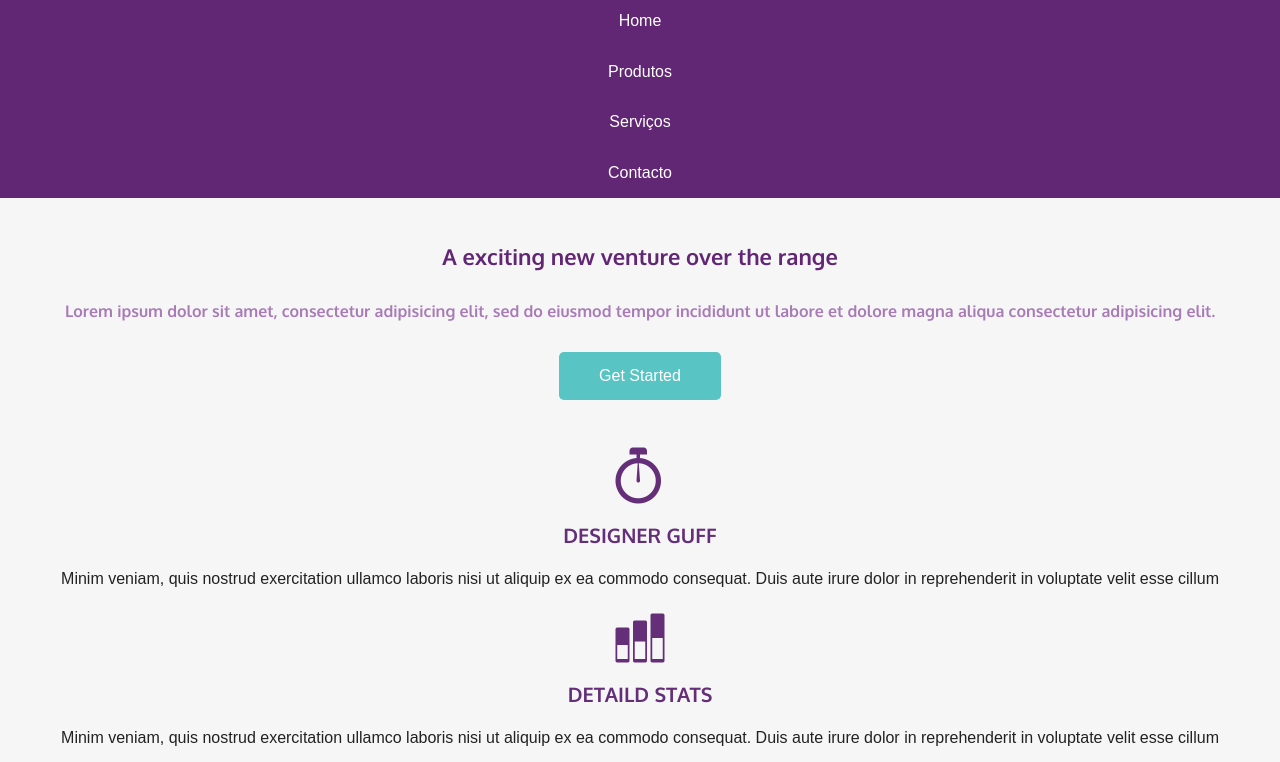
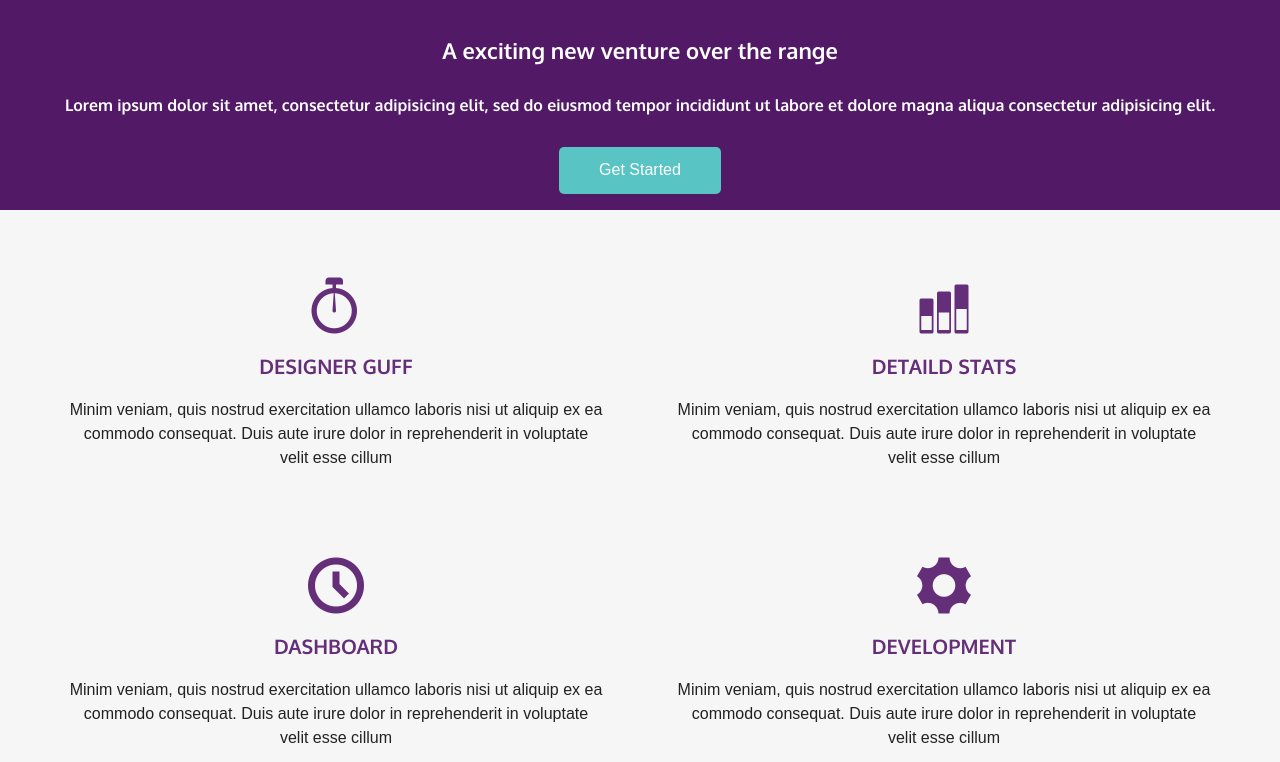
Before and after one commit to IsabelNtanda/range_hotels, a plain HTML site: page index.html in a window 1280 px wide. Shown: the part 87-849 px from the top of the page. Drawn offline with Linux system fonts and the light colour scheme; files whose address does not match are found by name.

Commit message:
feito responsividade pra Ipad

```diff
--- a/assets/css/style.css
+++ b/assets/css/style.css
@@ -1,109 +1,121 @@
-*{
+* {
   box-sizing: border-box;
 }
-html{
+html {
   font-family: sans-serif;
 }
-h1,h2,h3,h4,h5,h6{
-font-family: 'Oxygen', arial;
+h1,
+h2,
+h3,
+h4,
+h5,
+h6 {
+  font-family: "Oxygen", arial;
 }
-.button-sections{
+.clearfix::after,
+.row::after {
+  content: "";
+  display: block;
+  clear: both;
+}
+
+.button-sections {
   display: inline-block;
   background-color: #58c4c4;
-padding: .9em 2.5em;
+  padding: 0.9em 2.5em;
   border-radius: 5px;
   color: white;
   text-decoration: none;
   margin-top: 1em;
 }
-.button-sections:hover{
+.button-sections:hover {
   background-color: #37a0a0;
 }
 .top-header {
   text-align: center;
 }
-.top-header-logo{
-margin:.5em /* 8px*/;
+.top-header-logo {
+  margin: 0.5em /* 8px*/;
 }
-.top-nav{
-background-color:#612674;
-text-align:center;
+.top-nav {
+  background-color: #612674;
+  text-align: center;
 }
-.top-nav ul{
+.top-nav ul {
   list-style: none;
   margin: 0;
   padding: 0;
 }
-.top-nav a{
+.top-nav ul li {
+  display: inline-block;
+}
+.top-nav a {
   color: white;
   text-decoration: none;
   padding: 1em /* 1em = 16px*/;
   display: block;
 }
-.top-nav a:hover{
+.top-nav a:hover {
   background-color: #7c3792;
 }
-.top-content{
-background-color:#f6f6f6;
+.top-content {
+  background-color: #f6f6f6;
   padding: 1em;
   text-align: center;
   margin: 0;
 }
 
-.top-content-title{
+.top-content-title {
   color: #612674;
   font-size: 1.37em; /* 22/16 */
   margin: 1.37em;
 }
 
-.top-content-subtitle{
+.top-content-subtitle {
   color: #a87bb7;
   font-size: 1em;
   line-height: 1.5;
 }
 
-.middle-content{
+.middle-content {
   padding: 2em;
   background-color: #f6f6f6;
   text-align: center;
-
 }
-.middle-content-title{
+.middle-content-title {
   font-size: 1.25em;
   color: #652e78;
   text-transform: uppercase;
-
 }
-.middle-content p{
+.middle-content p {
   line-height: 1.5;
   color: #222;
 }
-.middle-content span[class^=icon]{
+.middle-content span[class^="icon"] {
   font-size: 3.5em;
   color: #652e78;
 }
-.main-content{
+.main-content {
   padding: 2em;
 }
 
-.main-content p{
+.main-content p {
   line-height: 1.2;
 }
-.main-content-article{
+.main-content-article {
   margin-bottom: 3.5em;
 }
-.main-content-title{
+.main-content-title {
   font-size: 1.25em;
   color: #652e65;
   text-transform: uppercase;
-letter-spacing: .2em;
-font-weight: normal
+  letter-spacing: 0.2em;
+  font-weight: normal;
 }
 
 /*Footer*/
 
-
-.hidden{
+.hidden {
   width: 0;
   height: 0;
   overflow: hidden;
@@ -111,25 +123,64 @@ font-weight: normal
   display: block;
 }
 
-.footer{
-  background:#25303e;
+.footer {
+  background: #25303e;
   color: #83969f;
-text-align:center;
-padding-bottom:2em;
+  text-align: center;
+  padding-bottom: 2em;
 }
-.footer p:last-child{
+.footer p:last-child {
   line-height: 1.5;
 }
-.footer-menushare{
-  background:#303d4c;
-  padding: .5em;
+.footer-menushare {
+  background: #303d4c;
+  padding: 0.5em;
 }
-.footer-menushare li{
+.footer-menushare li {
   display: inline-block;
   margin: 0 1em;
 }
-.footer-menushare a{
+.footer-menushare a {
   font-size: 1.1em;
   text-decoration: none;
   color: white;
 }
+
+/* Media queries*/
+/* 758px = 48.75em*/
+@media (min-width: 48.75em) {
+  .top-header-logo {
+    float: left;
+  }
+  .top-nav {
+    background-color: transparent;
+    float: right;
+    margin-top: 26px;
+  }
+  .top-nav ul {
+    margin: 0;
+    padding: 0;
+  }
+  .top-nav a {
+    color: #713a84;
+  }
+  .top-nav a:hover {
+    background-color: #e7d9fc;
+  }
+  .top-content {
+    background: #521a66;
+    color: white;
+  }
+  .top-content-title,
+  .top-content-subtitle {
+    color: white;
+  }
+  .col-1-4{
+  width: 44%;
+  margin: 3%;
+  float: left;
+  }
+  .main-content-article .button-sections{
+  float: right;
+  }
+}
--- a/index.html
+++ b/index.html
@@ -17,7 +17,7 @@
   </head>
 
   <body>
-    <header class="top-header">
+    <header class="top-header clearfix">
       <img src="assets/images/logo_mob.svg" alt="logotipo range hotel" class="top-header-logo" />
       <nav class="top-nav">
         <ul>
@@ -40,8 +40,8 @@
       <a href="#" class="button-sections">Get Started </a>
     </section>
 
-    <section class="middle-content">
-      <article>
+    <section class="middle-content row">
+      <article class="col-1-4">
         <span class="icon-stopwatch"></span>
         <h3 class="middle-content-title">Designer Guff</h3>
         <p>
@@ -51,7 +51,7 @@
         </p>
       </article>
 
-      <article>
+      <article class="col-1-4">
         <span class="icon-stats-bars2"></span>
         <h3 class="middle-content-title">Detaild Stats</h3>
         <p>
@@ -61,7 +61,7 @@
         </p>
       </article>
 
-      <article>
+      <article class="col-1-4">
         <span class="icon-clock"></span>
         <h3 class="middle-content-title">Dashboard</h3>
         <p>
@@ -71,7 +71,7 @@
         </p>
       </article>
 
-      <article>
+      <article class="col-1-4">
         <span class="icon-cog"></span>
         <h3 class="middle-content-title">Development</h3>
         <p>
@@ -101,7 +101,7 @@
         </p>
       </article>
 
-      <article class="main-content-article">
+      <article class="main-content-article clearfix">
         <h3 class="main-content-title">Design users</h3>
         <p>
           Minim veniam, quis nostrud exercitation ullamco laboris nisi ut
@@ -111,7 +111,7 @@
         <a href="#" class="button-sections" >Get started</a>
       </article>
 
-      <article class="main-content-article">
+      <article class="main-content-article clearfix">
         <h3 class="main-content-title">Design goals</h3>
         <p>
           Minim veniam, quis nostrud exercitation ullamco laboris nisi ut
```
Lines whose indentation alone changed are shown as unchanged.
